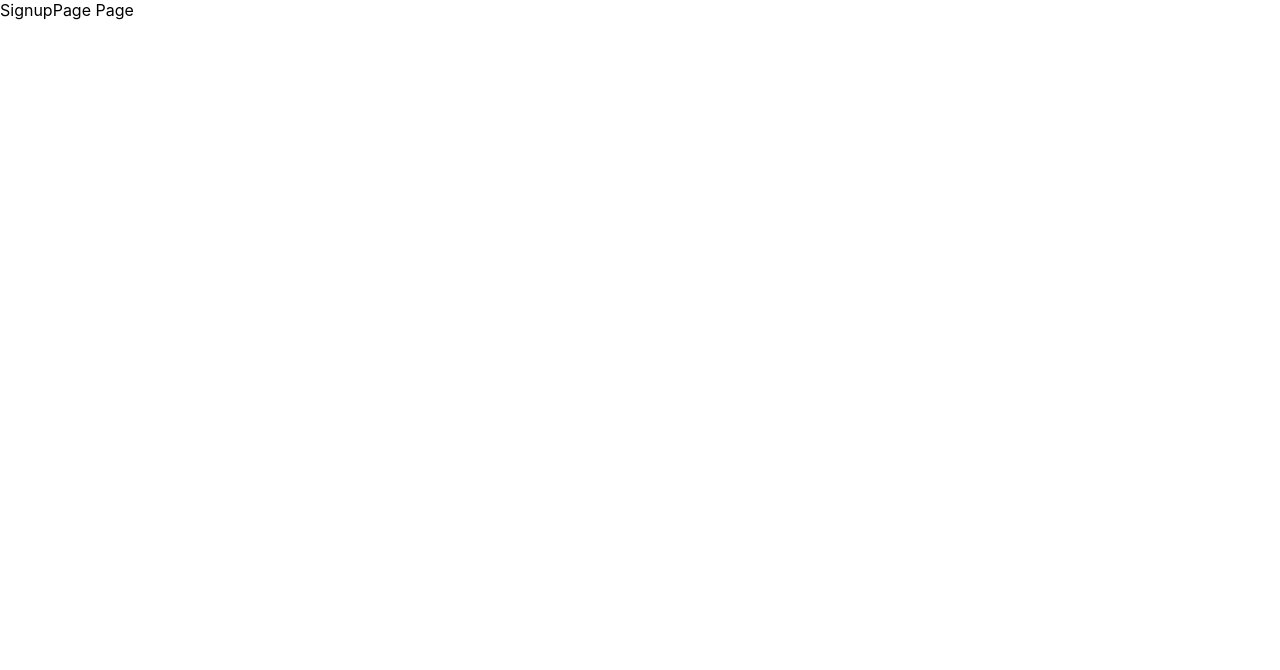
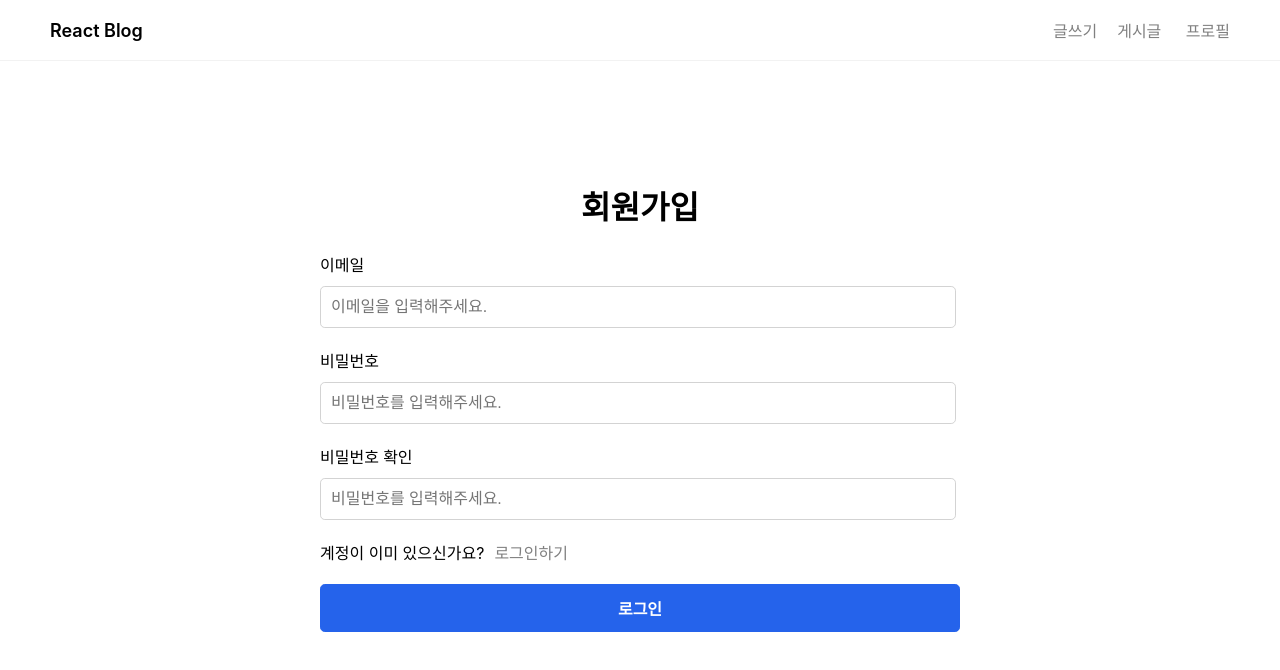
Before and after one commit to yewon97/fc-app-blog, a React (Create React App) app: page /signup in a window 1280 px wide. Shown: the top 670 px of the page. Built offline with nearby package versions, Linux system fonts and the light colour scheme.

Commit message:
login 페이지, loginform, signup페이지, signup form 작업

```diff
--- /dev/null
+++ b/src/components/LoginForm.tsx
@@ -0,0 +1,40 @@
+import { Link } from "react-router-dom";
+
+export default function LoginForm() {
+  return (
+    <form action="/post" method="POST" className="form form--lg">
+      <h1 className="form__title">로그인</h1>
+      <div className="form__block">
+        <label htmlFor="email">이메일</label>
+        <input
+          type="text"
+          name="email"
+          id="email"
+          required
+          placeholder="이메일을 입력해주세요."
+        />
+      </div>
+      <div className="form__block">
+        <label htmlFor="password">비밀번호</label>
+        <input
+          type="password"
+          name="password"
+          id="password"
+          required
+          placeholder="비밀번호를 입력해주세요."
+        />
+      </div>
+      <div className="form__block">
+        계정이 없으신가요?
+        <Link to="/signup" className="form__link">
+          회원가입하기
+        </Link>
+      </div>
+      <div className="form__block">
+        <button type="submit" className="form__btn--submit">
+          로그인
+        </button>
+      </div>
+    </form>
+  );
+}
--- /dev/null
+++ b/src/components/SignupForm.tsx
@@ -0,0 +1,50 @@
+import { Link } from "react-router-dom";
+
+export default function SignupForm() {
+  return (
+    <form action="/post" method="POST" className="form form--lg">
+      <h1 className="form__title">회원가입</h1>
+      <div className="form__block">
+        <label htmlFor="email">이메일</label>
+        <input
+          type="text"
+          name="email"
+          id="email"
+          required
+          placeholder="이메일을 입력해주세요."
+        />
+      </div>
+      <div className="form__block">
+        <label htmlFor="password">비밀번호</label>
+        <input
+          type="password"
+          name="password"
+          id="password"
+          required
+          placeholder="비밀번호를 입력해주세요."
+        />
+      </div>
+      <div className="form__block">
+        <label htmlFor="password_confirm">비밀번호 확인</label>
+        <input
+          type="password"
+          name="password_confirm"
+          id="password_confirm"
+          required
+          placeholder="비밀번호를 입력해주세요."
+        />
+      </div>
+      <div className="form__block">
+        계정이 이미 있으신가요?
+        <Link to="/login" className="form__link">
+          로그인하기
+        </Link>
+      </div>
+      <div className="form__block">
+        <button type="submit" className="form__btn--submit">
+          로그인
+        </button>
+      </div>
+    </form>
+  );
+}
--- a/src/index.tsx
+++ b/src/index.tsx
@@ -7,6 +7,7 @@
 const root = ReactDOM.createRoot(
   document.getElementById("root") as HTMLElement,
 );
+
 root.render(
   <React.StrictMode>
     <Router>
--- a/src/pages/login/index.tsx
+++ b/src/pages/login/index.tsx
@@ -1,3 +1,11 @@
+import Header from "@/components/Header";
+import LoginForm from "@/components/LoginForm";
+
 export default function LoginPage() {
-  return <div>Login Page</div>;
+  return (
+    <>
+      <Header />
+      <LoginForm />
+    </>
+  );
 }
--- a/src/pages/signup/index.tsx
+++ b/src/pages/signup/index.tsx
@@ -1,3 +1,11 @@
+import Header from "@/components/Header";
+import SignupForm from "@/components/SignupForm";
+
 export default function SignupPage() {
-  return <div>SignupPage Page</div>;
+  return (
+    <>
+      <Header />
+      <SignupForm />
+    </>
+  );
 }
```
